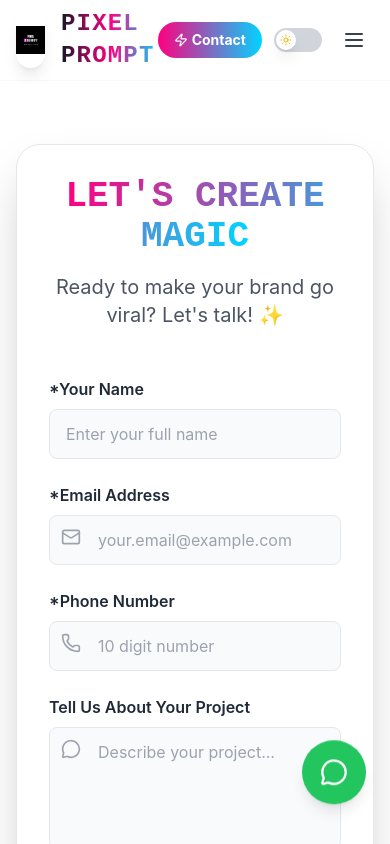
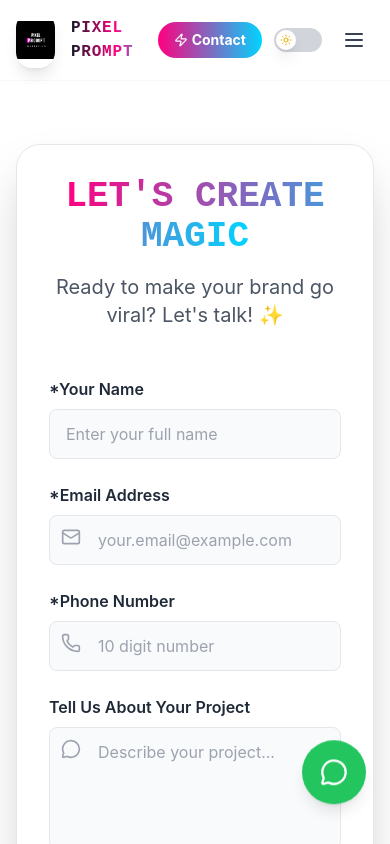
Before and after one commit to zaidrizvi/pixel-prompt, a React (Vite) app: page /contact in a window 390 px wide. Shown: the top 844 px of the page. Built offline with nearby package versions, Linux system fonts and the light colour scheme.

Commit message:
Initial commit

```diff
--- a/src/components/common/Header.jsx
+++ b/src/components/common/Header.jsx
@@ -53,7 +53,7 @@ const Header = () => {
               </div>
               <div className="flex flex-col">
                 <motion.span
-                  className="bg-gradient-to-r from-gray-900 via-neon-pink to-electric-blue dark:from-white dark:via-neon-pink dark:to-electric-blue bg-clip-text text-transparent font-cyber text-2xl font-bold tracking-wider group-hover:scale-105 transition-transform duration-300"
+                  className="bg-gradient-to-r from-gray-900 via-neon-pink to-electric-blue dark:from-white dark:via-neon-pink dark:to-electric-blue bg-clip-text text-transparent font-cyber text-1xl md:text-2xl font-bold tracking-wider group-hover:scale-105 transition-transform duration-300"
                   whileHover={{ scale: 1.05 }}
                 >
                   PIXEL PROMPT
```
